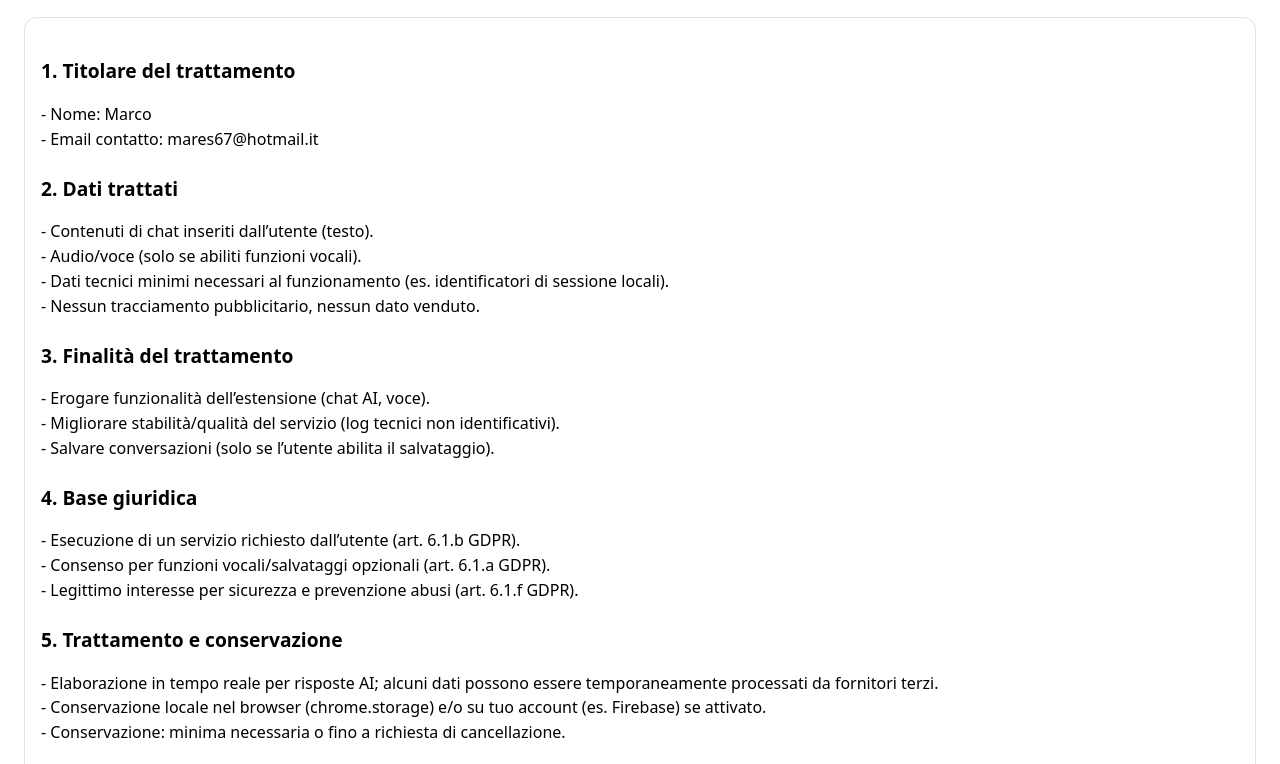
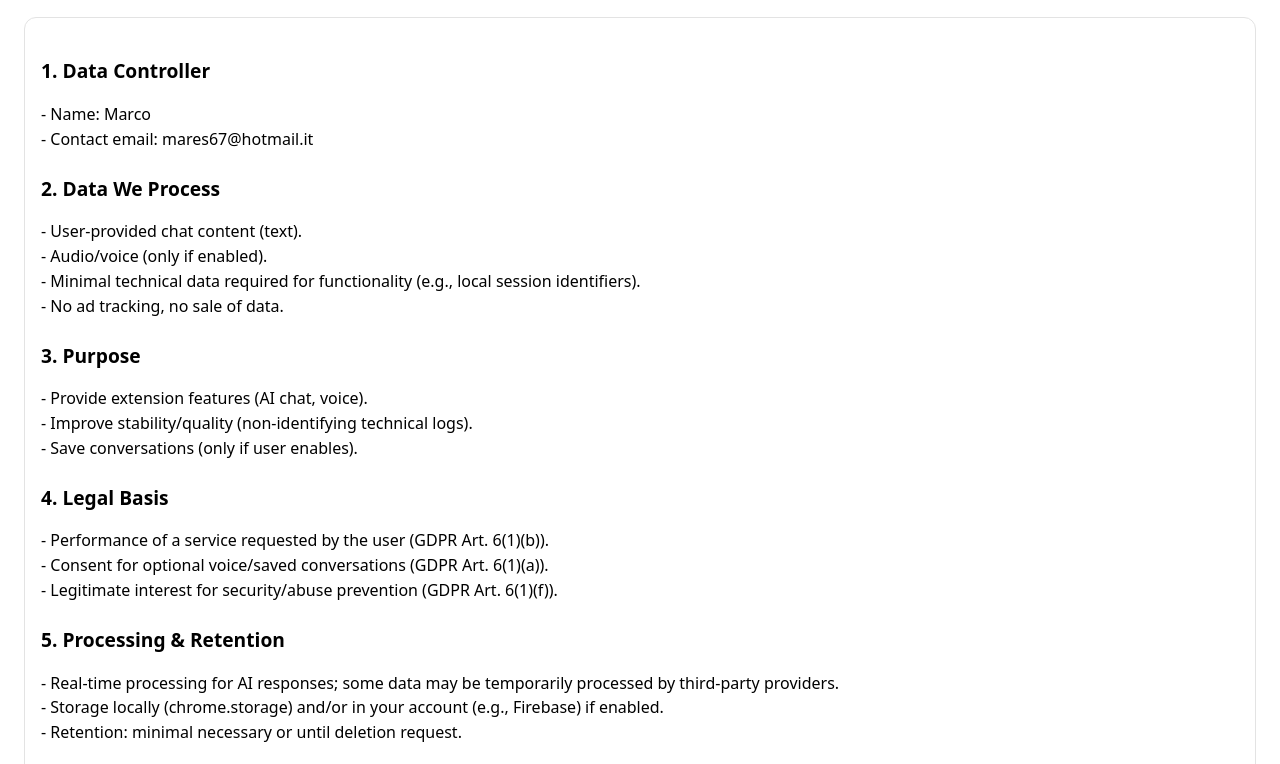
Before and after one commit to MarcoSieni/-virtualmate-site, a plain HTML site: page privacy.html in a window 1280 px wide. Shown: the part 98-862 px from the top of the page. Drawn offline with Linux system fonts and the light colour scheme.

Commit message:
Update privacy.html

```diff
--- a/privacy.html
+++ b/privacy.html
@@ -118,6 +118,7 @@
   const en = document.getElementById('en');
   const btnIt = document.getElementById('btn-it');
   const btnEn = document.getElementById('btn-en');
+
   function setLang(lang){
     const isIt = lang === 'it';
     it.style.display = isIt ? '' : 'none';
@@ -128,6 +129,14 @@
     btnEn.setAttribute('aria-pressed', String(!isIt));
     document.documentElement.lang = isIt ? 'it' : 'en';
   }
+
+  // Default in base al browser: EN se il browser è in inglese, altrimenti IT
+  (function () {
+    const browserLang = (navigator.language || navigator.userLanguage || 'it').toLowerCase();
+    const preferred = browserLang.startsWith('en') ? 'en' : 'it';
+    setLang(preferred);
+  })();
+
   btnIt.addEventListener('click', () => setLang('it'));
   btnEn.addEventListener('click', () => setLang('en'));
 </script>
```
Lines whose indentation alone changed are shown as unchanged.
